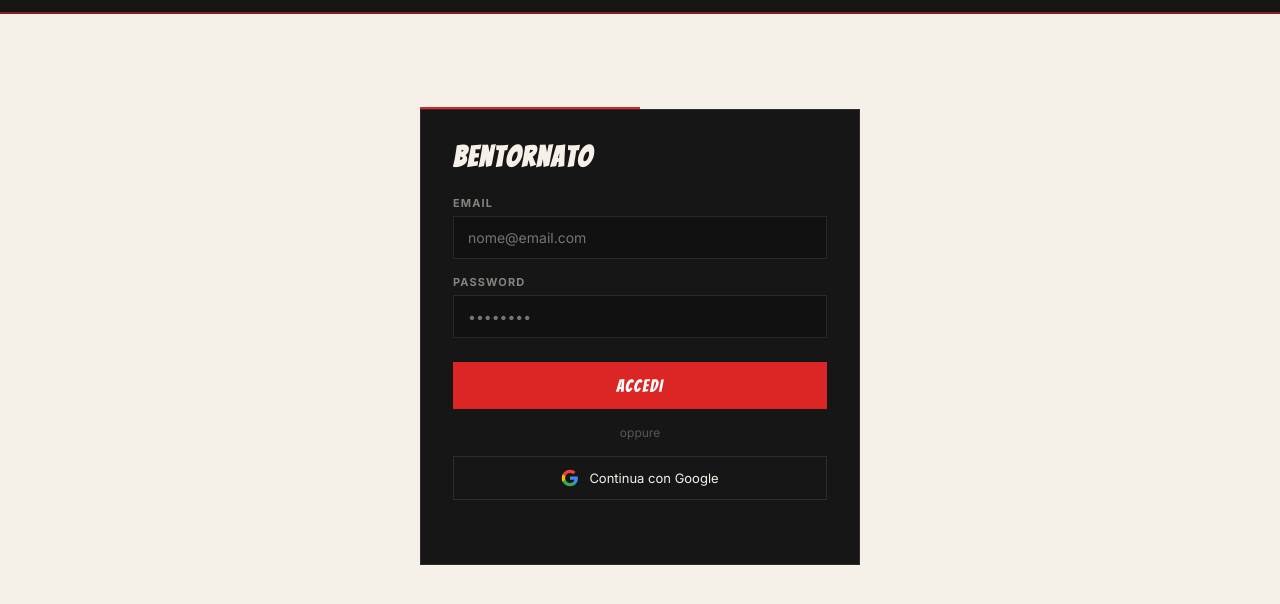
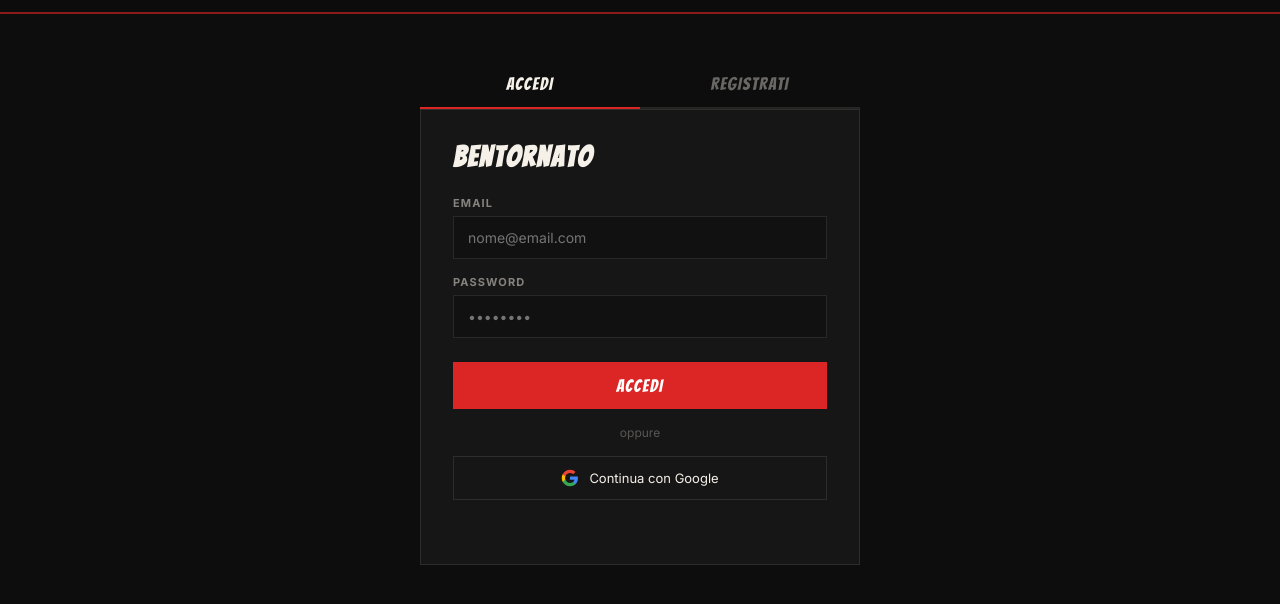
Before and after one commit to AlanotteDEV/ManbagaSite, a website: page account.html in a window 1280 px wide. Shown: the part 50-654 px from the top of the page. Drawn offline with Linux system fonts and the light colour scheme; no server answers.

Commit message:
fix: account.html — body background dark, testo visibile

```diff
--- a/account.html
+++ b/account.html
@@ -16,6 +16,7 @@
     <style>
     :root { --red:#dc2626; --white:#f5f0e8; --bg:#0d0d0d; --surface:#161616; --border:rgba(245,240,232,.1); }
     *,*::before,*::after { box-sizing:border-box; margin:0; padding:0; }
+    body { background: var(--bg); color: var(--white); }
 
     .acc-page { max-width:960px; margin:110px auto 80px; padding:0 24px; }
 
```
